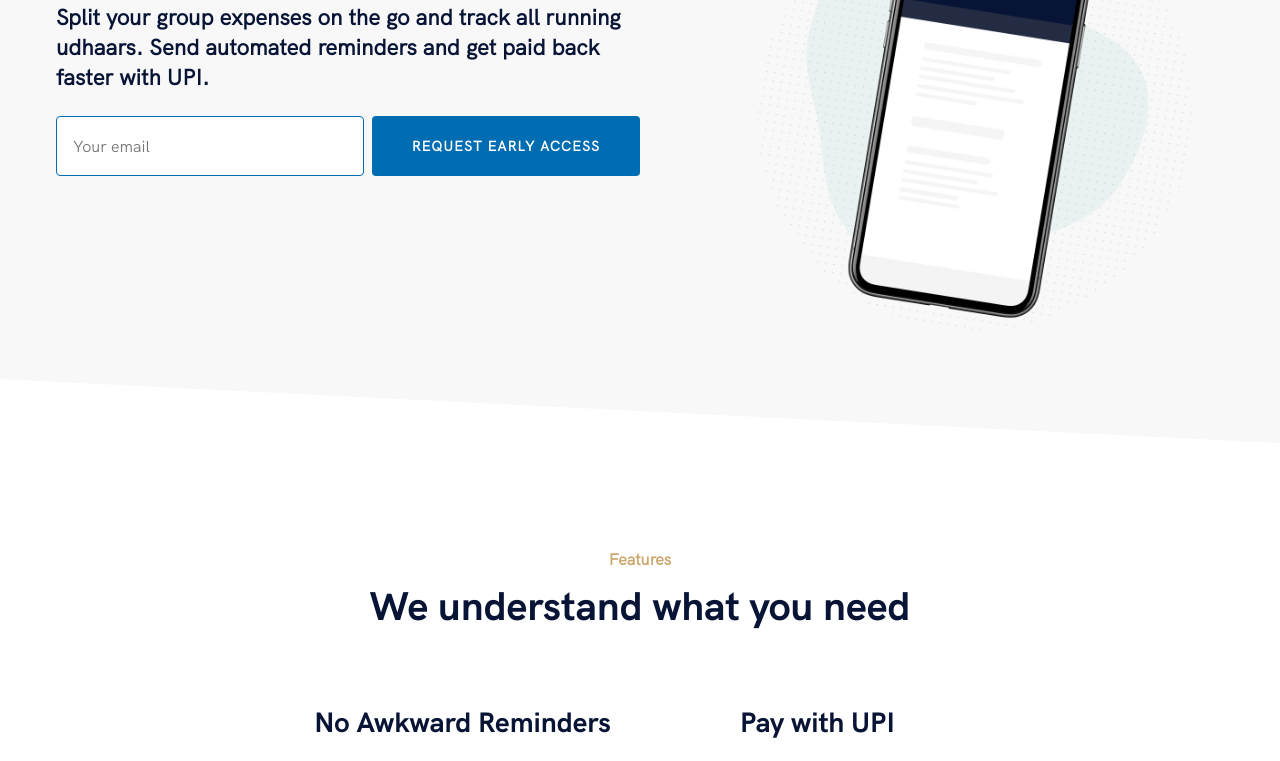
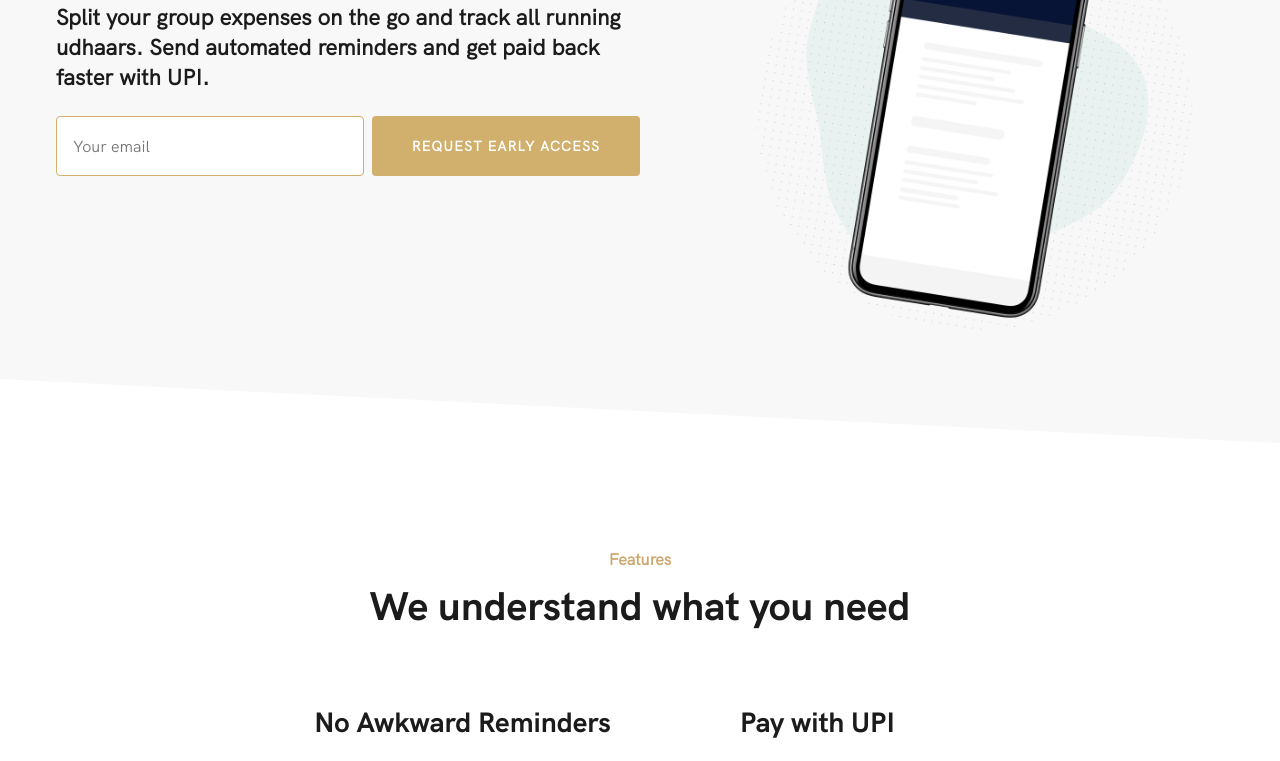
Before and after one commit to shivanju-astu/paybuddy-landing-page, a Gatsby site: page / in a window 1280 px wide. Shown: the part 278-1039 px from the top of the page. Built offline with nearby package versions, Linux system fonts and the light colour scheme; Gatsby itself is replaced by a stand-in of ours.

Commit message:
Changed primary and secondary colors

```diff
--- a/src/styles/theme.js
+++ b/src/styles/theme.js
@@ -23,8 +23,8 @@ const theme = {
   },
 
   color: {
-    primary: "#071435",
-    secondary: "#006db3",
+    primary: "#1b1b1b",
+    secondary: "#d1af6c",
     accent: "#cca86e",
     background: {
       white: "#ffffff",
@@ -39,7 +39,7 @@ const theme = {
     black: {
       lightest: "#ABA8AF",
       light: "#564F62",
-      regular: "#071435",
+      regular: "#1b1b1b",
     },
   },
   screen: {
```
